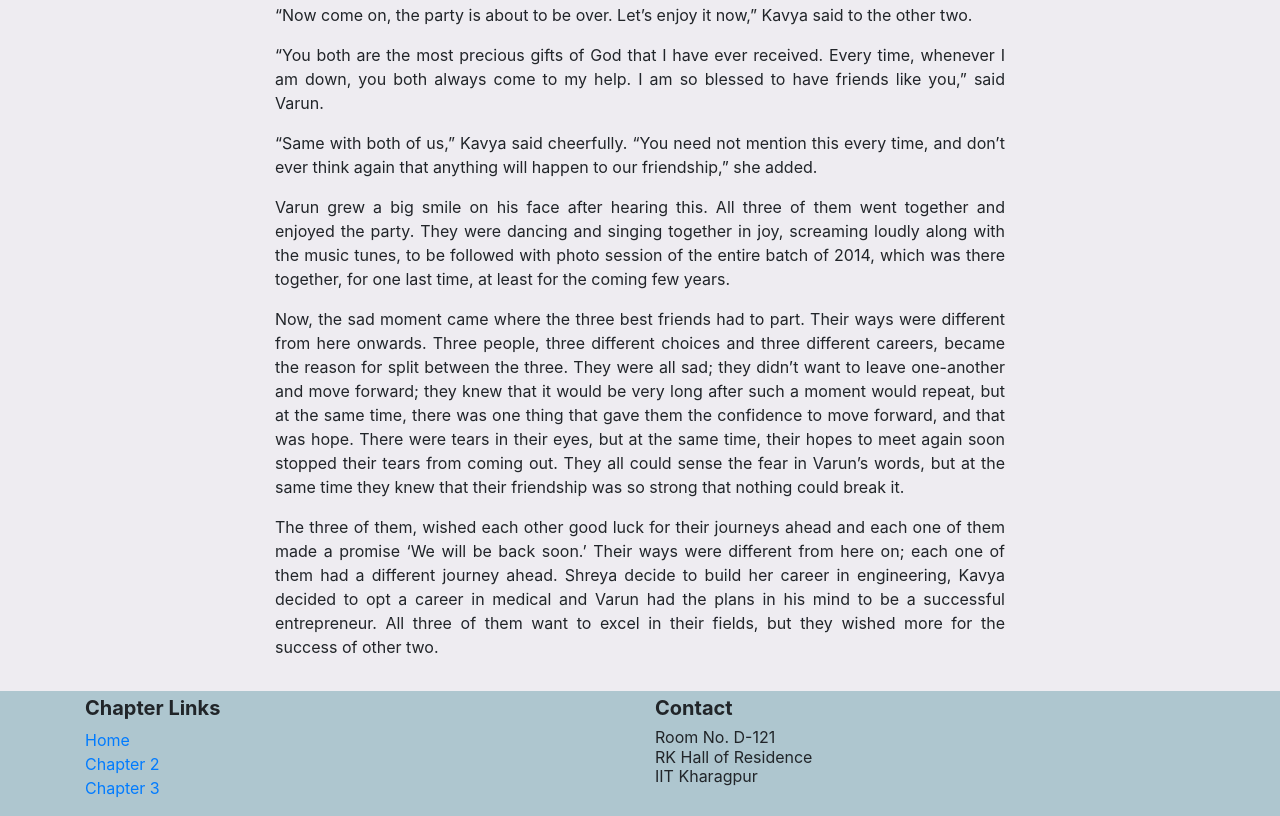
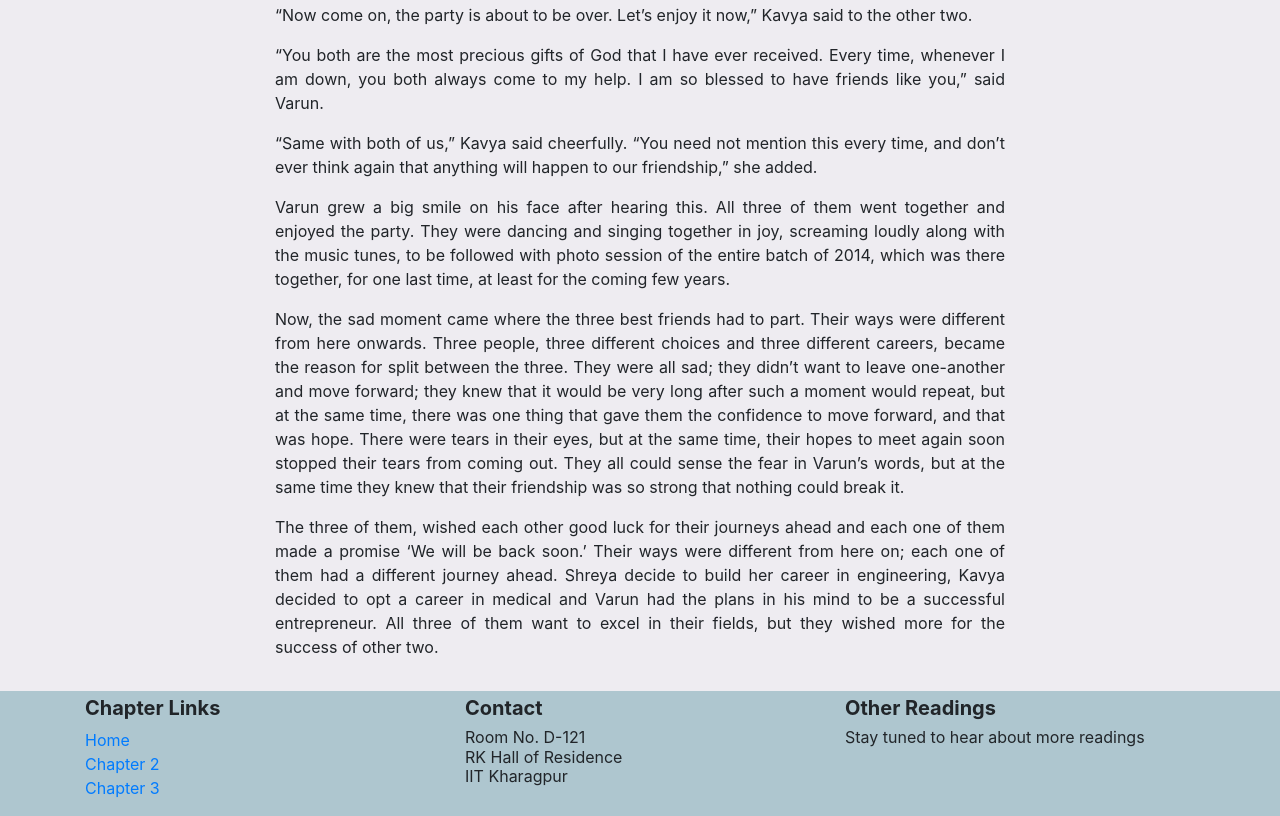
Before and after one commit to shubhamraj23/three-friends, a plain HTML site: page html/chapter1.html in a window 1280 px wide. Shown: the part 905-1721 px from the top of the page. Drawn offline with Linux system fonts and the light colour scheme.

Commit message:
Added files via upload
Modified the footer of the three webpages constituting the chapter to look the same as the home page.

```diff
--- a/html/chapter1.html
+++ b/html/chapter1.html
@@ -148,7 +148,7 @@
         <footer class="footer mt-0 mt-lg-3">
             <div class="container">
                 <div class="row">
-                    <div class="col-6 col-md-6">
+                    <div class="col-6 col-md-4">
                         <h5 class="footer-heading">Chapter Links</h5>
                         <ul class="footer-bullets">
                             <li><a href="index.html">Home</a></li>
@@ -157,12 +157,26 @@
                         </ul>
                     </div>
 
-                    <div class="col-6 col-md-6">
+                    <div class="col-6 col-md-4">
                         <h5 class="footer-heading">Contact</h5>
                         <h6 id="main-text">
                             Room No. D-121 <br>
                             RK Hall of Residence <br>
                             IIT Kharagpur <br>
+                        </h6>
+                    </div>
+
+                    <div class="col-md-4 d-none d-md-block">
+                        <h5 class="footer-heading">Other Readings</h5>
+                        <h6 id="main-text">
+                            Stay tuned to hear about more readings
+                        </h6>
+                    </div>
+
+                    <div class="col-12 d-md-none">
+                        <h5 class="footer-heading" id="other-heading">Other Readings</h5>
+                        <h6 id="other-text">
+                            Stay tuned to hear about more readings
                         </h6>
                     </div>
                 </div>
```
Also changed, not shown: html/chapter2.html (+16 -2 lines), html/chapter3.html (+16 -2 lines).
